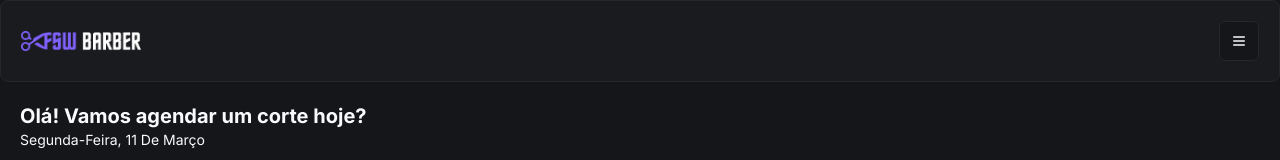
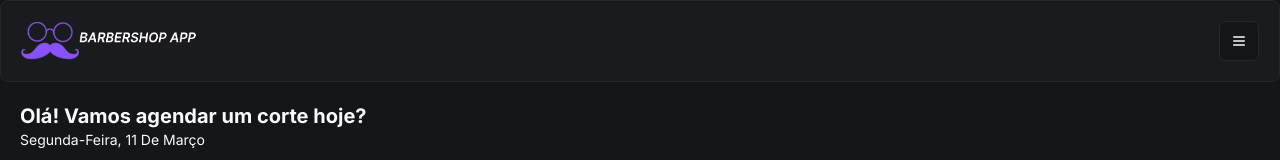
Before and after one commit to agenciafortrix/Barbershops, a Next.js app: page / in a window 1280 px wide. Shown: the top 160 px of the page. Built offline with nearby package versions, Linux system fonts and the light colour scheme; no server answers; the database is empty.

Commit message:
style: update a new logo

```diff
--- a/app/_components/header.tsx
+++ b/app/_components/header.tsx
@@ -14,7 +14,7 @@ const Header = () => {
       <Card>
         <CardContent className="p-5 justify-between items-center flex flex-row">
           <Link href="/">
-            <Image src="/logo.png" alt="FSW Barber" height={18} width={120} />
+            <Image src="/logo.png" alt="FSW Barber" height={20} width={220} />
           </Link>
           <Sheet>
             <SheetTrigger asChild>
```
Also changed, not shown: public/logo.png.
